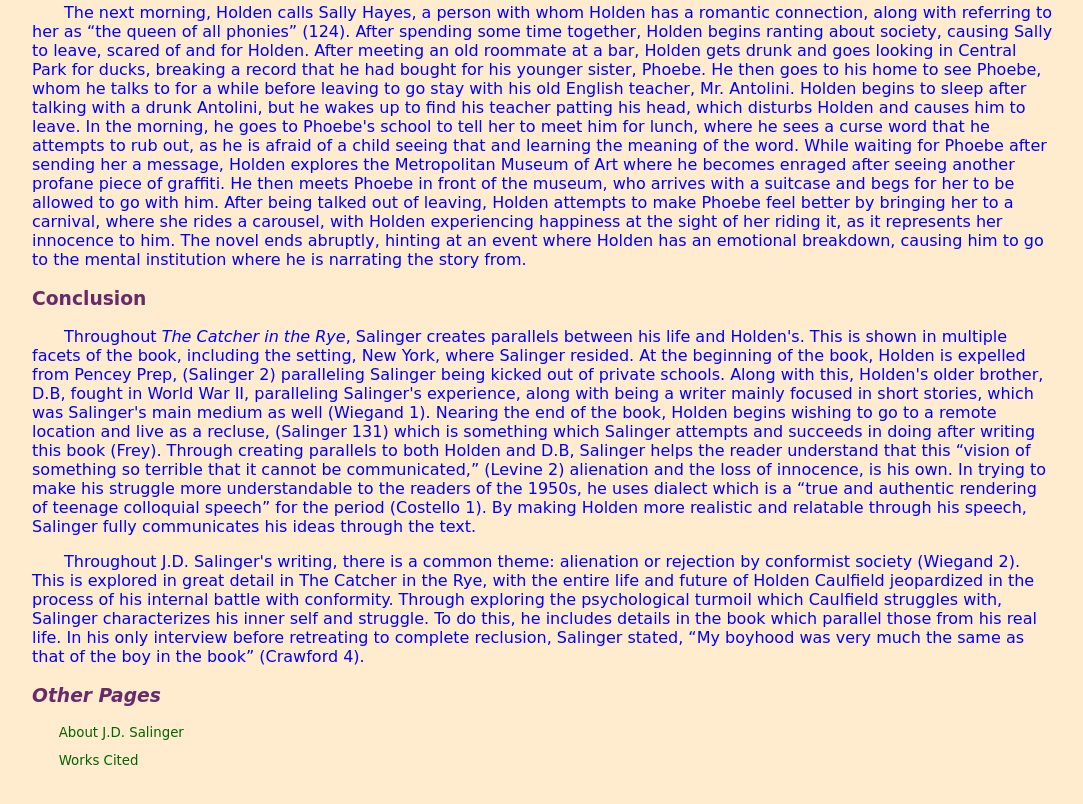
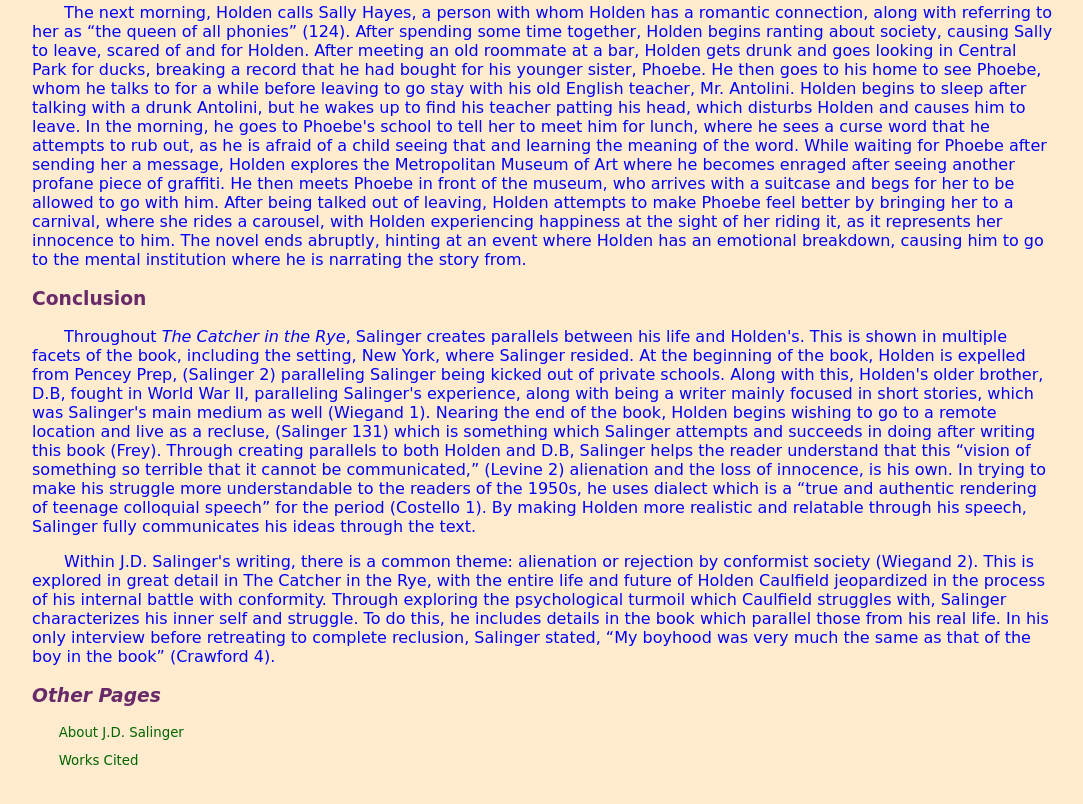
Before and after one commit to Turkey8008/CTIS230assignments, a plain HTML site: page index.html in a window 1280 px wide. Shown: the part 759-1563 px from the top of the page, without its empty margins (96-1179 px from the left). Drawn offline with Linux system fonts and the light colour scheme.

Commit message:
Update index.html

```diff
--- a/index.html
+++ b/index.html
@@ -20,7 +20,7 @@
         <h3>Conclusion</h3>
         <p>Throughout <em>The Catcher in the Rye</em>, Salinger creates parallels between his life and Holden's. This is shown in multiple facets of the book, including the setting, New York, where Salinger resided. At the beginning of the book, Holden is expelled from Pencey Prep, (Salinger 2) paralleling Salinger being kicked out of private schools. Along with this, Holden's older brother, D.B, fought in World War II, paralleling Salinger's experience, along with being a writer mainly focused in short stories, which was Salinger's main medium as well (Wiegand 1). Nearing the end of the book, Holden begins wishing to go to a remote location and live as a recluse, (Salinger 131) which is something which Salinger attempts and succeeds in doing after writing this book (Frey). Through creating parallels to both Holden and D.B, Salinger helps the reader understand that this “vision of something so terrible that it cannot be communicated,” (Levine 2) alienation and the loss of innocence, is his own. In trying to make his struggle more understandable to the readers of the 1950s, he uses dialect which is a “true and authentic rendering of teenage colloquial speech” for the period (Costello 1). By making Holden more realistic and relatable through his speech, Salinger fully communicates his ideas through the text.</p>
 
-        <p>Throughout J.D. Salinger's writing, there is a common theme: alienation or rejection by conformist society (Wiegand 2). This is explored in great detail in The Catcher in the Rye, with the entire life and future of Holden Caulfield jeopardized in the process of his internal battle with conformity. Through exploring the psychological turmoil which Caulfield struggles with, Salinger characterizes his inner self and struggle. To do this, he includes details in the book which parallel those from his real life. In his only interview before retreating to complete reclusion, Salinger stated, “My boyhood was very much the same as that of the boy in the book” (Crawford 4).</p>
+        <p>Within J.D. Salinger's writing, there is a common theme: alienation or rejection by conformist society (Wiegand 2). This is explored in great detail in The Catcher in the Rye, with the entire life and future of Holden Caulfield jeopardized in the process of his internal battle with conformity. Through exploring the psychological turmoil which Caulfield struggles with, Salinger characterizes his inner self and struggle. To do this, he includes details in the book which parallel those from his real life. In his only interview before retreating to complete reclusion, Salinger stated, “My boyhood was very much the same as that of the boy in the book” (Crawford 4).</p>
 
         <div><h3><em>Other Pages</em></h3></div>
         <sub><p><a href="author.html">About J.D. Salinger</a></p>
```
